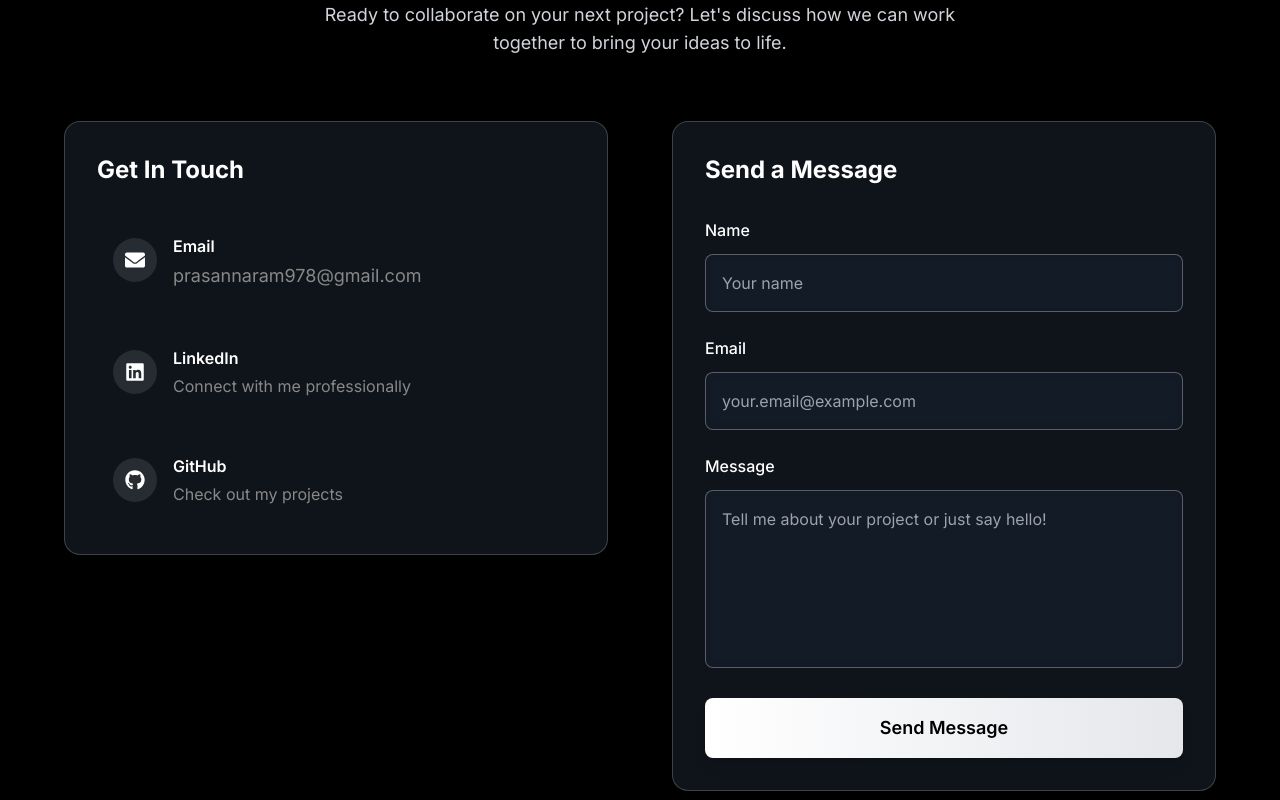
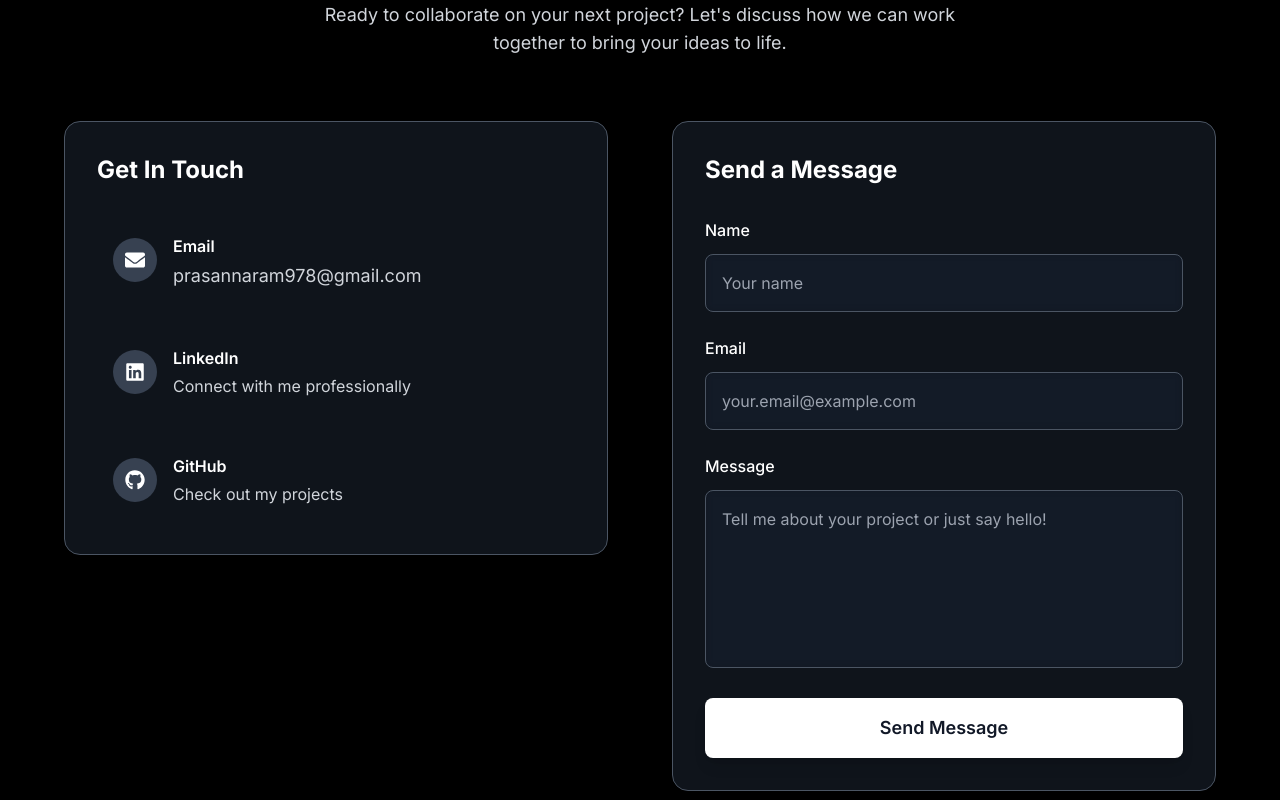
Before and after one commit to Prasannaram2k4/portfolio, a React (Create React App) app in the folder portfolio/: page / in a window 1280 px wide. Shown: the part 3680-4480 px from the top of the page. Built offline with nearby package versions, Linux system fonts and the light colour scheme.

Commit message:
Fix Contact section - replace custom colors with standard Tailwind colors to fix red text and display issues

```diff
--- a/portfolio/src/components/Contact.jsx
+++ b/portfolio/src/components/Contact.jsx
@@ -93,26 +93,26 @@ const Contact = () => {
             }}
             className="space-y-8"
           >
-            <div className="bg-light-card dark:bg-gray-800/50 backdrop-blur-sm rounded-2xl p-8 border border-light-secondary/20 dark:border-primary/20 shadow-lg">
-              <h3 className="text-2xl font-bold text-light-primary dark:text-primary mb-8">Get In Touch</h3>
+            <div className="bg-white dark:bg-gray-800/50 backdrop-blur-sm rounded-2xl p-8 border border-gray-200 dark:border-gray-600 shadow-lg">
+              <h3 className="text-2xl font-bold text-gray-900 dark:text-white mb-8">Get In Touch</h3>
 
               <div className="space-y-6">
                 <motion.div
-                  className="group flex items-start space-x-4 p-4 rounded-xl hover:bg-light-primary/5 dark:hover:bg-white/5 transition-all duration-300"
+                  className="group flex items-start space-x-4 p-4 rounded-xl hover:bg-gray-50 dark:hover:bg-white/5 transition-all duration-300"
                   whileHover={{ scale: 1.02, x: 5 }}
                 >
                   <motion.div
-                    className="text-light-primary dark:text-primary mt-1 p-3 bg-light-primary/10 dark:bg-primary/10 rounded-full group-hover:bg-light-primary/20 dark:group-hover:bg-primary/20 transition-colors"
+                    className="text-gray-900 dark:text-white mt-1 p-3 bg-gray-100 dark:bg-gray-700 rounded-full group-hover:bg-gray-200 dark:group-hover:bg-gray-600 transition-colors"
                     whileHover={{ rotate: 360 }}
                     transition={{ duration: 0.3 }}
                   >
                     <FaEnvelope size={20} />
                   </motion.div>
                   <div>
-                    <h4 className="font-semibold text-light-primary dark:text-primary mb-1">Email</h4>
+                    <h4 className="font-semibold text-gray-900 dark:text-white mb-1">Email</h4>
                     <a
                       href="mailto:prasannaram978@gmail.com"
-                      className="text-light-secondary dark:text-secondary hover:text-light-primary dark:hover:text-primary transition-colors text-lg"
+                      className="text-gray-600 dark:text-gray-300 hover:text-gray-900 dark:hover:text-white transition-colors text-lg"
                     >
                       prasannaram978@gmail.com
                     </a>
@@ -120,23 +120,23 @@ const Contact = () => {
                 </motion.div>
 
                 <motion.div
-                  className="group flex items-start space-x-4 p-4 rounded-xl hover:bg-light-primary/5 dark:hover:bg-white/5 transition-all duration-300"
+                  className="group flex items-start space-x-4 p-4 rounded-xl hover:bg-gray-50 dark:hover:bg-white/5 transition-all duration-300"
                   whileHover={{ scale: 1.02, x: 5 }}
                 >
                   <motion.div
-                    className="text-light-primary dark:text-primary mt-1 p-3 bg-light-primary/10 dark:bg-primary/10 rounded-full group-hover:bg-light-primary/20 dark:group-hover:bg-primary/20 transition-colors"
+                    className="text-gray-900 dark:text-white mt-1 p-3 bg-gray-100 dark:bg-gray-700 rounded-full group-hover:bg-gray-200 dark:group-hover:bg-gray-600 transition-colors"
                     whileHover={{ rotate: 360 }}
                     transition={{ duration: 0.3 }}
                   >
                     <FaLinkedin size={20} />
                   </motion.div>
                   <div>
-                    <h4 className="font-semibold text-light-primary dark:text-primary mb-1">LinkedIn</h4>
+                    <h4 className="font-semibold text-gray-900 dark:text-white mb-1">LinkedIn</h4>
                     <a
                       href="https://www.linkedin.com/in/prasannaram-r-r-327b09249/"
                       target="_blank"
                       rel="noopener noreferrer"
-                      className="text-light-secondary dark:text-secondary hover:text-light-primary dark:hover:text-primary transition-colors"
+                      className="text-gray-600 dark:text-gray-300 hover:text-gray-900 dark:hover:text-white transition-colors"
                     >
                       Connect with me professionally
                     </a>
@@ -144,23 +144,23 @@ const Contact = () => {
                 </motion.div>
 
                 <motion.div
-                  className="group flex items-start space-x-4 p-4 rounded-xl hover:bg-light-primary/5 dark:hover:bg-white/5 transition-all duration-300"
+                  className="group flex items-start space-x-4 p-4 rounded-xl hover:bg-gray-50 dark:hover:bg-white/5 transition-all duration-300"
                   whileHover={{ scale: 1.02, x: 5 }}
                 >
                   <motion.div
-                    className="text-light-primary dark:text-primary mt-1 p-3 bg-light-primary/10 dark:bg-primary/10 rounded-full group-hover:bg-light-primary/20 dark:group-hover:bg-primary/20 transition-colors"
+                    className="text-gray-900 dark:text-white mt-1 p-3 bg-gray-100 dark:bg-gray-700 rounded-full group-hover:bg-gray-200 dark:group-hover:bg-gray-600 transition-colors"
                     whileHover={{ rotate: 360 }}
                     transition={{ duration: 0.3 }}
                   >
                     <FaGithub size={20} />
                   </motion.div>
                   <div>
-                    <h4 className="font-semibold text-light-primary dark:text-primary mb-1">GitHub</h4>
+                    <h4 className="font-semibold text-gray-900 dark:text-white mb-1">GitHub</h4>
                     <a
                       href="https://github.com/Prasannaram2k4"
                       target="_blank"
                       rel="noopener noreferrer"
-                      className="text-light-secondary dark:text-secondary hover:text-light-primary dark:hover:text-primary transition-colors"
+                      className="text-gray-600 dark:text-gray-300 hover:text-gray-900 dark:hover:text-white transition-colors"
                     >
                       Check out my projects
                     </a>
@@ -183,22 +183,22 @@ const Contact = () => {
               x: { duration: 0.6, delay: 0.1 }
             }}
           >
-            <div className="bg-light-card dark:bg-gray-800/50 backdrop-blur-sm rounded-2xl p-8 border border-light-secondary/20 dark:border-primary/20 shadow-lg">
-              <h3 className="text-2xl font-bold text-light-primary dark:text-primary mb-8">Send a Message</h3>
+            <div className="bg-white dark:bg-gray-800/50 backdrop-blur-sm rounded-2xl p-8 border border-gray-200 dark:border-gray-600 shadow-lg">
+              <h3 className="text-2xl font-bold text-gray-900 dark:text-white mb-8">Send a Message</h3>
 
               <form onSubmit={handleSubmit} className="space-y-6">
                 <motion.div
                   whileFocus={{ scale: 1.01 }}
                   transition={{ duration: 0.2 }}
                 >
-                  <label htmlFor="name" className="block text-light-primary dark:text-primary mb-3 font-medium">Name</label>
+                  <label htmlFor="name" className="block text-gray-900 dark:text-white mb-3 font-medium">Name</label>
                   <input
                     type="text"
                     id="name"
                     name="name"
                     value={formData.name}
                     onChange={handleChange}
-                    className="w-full bg-light-card dark:bg-gray-900/50 text-light-primary dark:text-primary border border-light-secondary/30 dark:border-primary/30 rounded-lg p-4 focus:outline-none focus:border-light-primary dark:focus:border-primary focus:bg-white dark:focus:bg-gray-800/50 transition-all duration-300 backdrop-blur-sm"
+                    className="w-full bg-white dark:bg-gray-900/50 text-gray-900 dark:text-white border border-gray-300 dark:border-gray-600 rounded-lg p-4 focus:outline-none focus:border-gray-900 dark:focus:border-white focus:bg-white dark:focus:bg-gray-800/50 transition-all duration-300 backdrop-blur-sm"
                     placeholder="Your name"
                     required
                   />
@@ -208,14 +208,14 @@ const Contact = () => {
                   whileFocus={{ scale: 1.01 }}
                   transition={{ duration: 0.2 }}
                 >
-                  <label htmlFor="email" className="block text-light-primary dark:text-primary mb-3 font-medium">Email</label>
+                  <label htmlFor="email" className="block text-gray-900 dark:text-white mb-3 font-medium">Email</label>
                   <input
                     type="email"
                     id="email"
                     name="email"
                     value={formData.email}
                     onChange={handleChange}
-                    className="w-full bg-light-card dark:bg-gray-900/50 text-light-primary dark:text-primary border border-light-secondary/30 dark:border-primary/30 rounded-lg p-4 focus:outline-none focus:border-light-primary dark:focus:border-primary focus:bg-white dark:focus:bg-gray-800/50 transition-all duration-300 backdrop-blur-sm"
+                    className="w-full bg-white dark:bg-gray-900/50 text-gray-900 dark:text-white border border-gray-300 dark:border-gray-600 rounded-lg p-4 focus:outline-none focus:border-gray-900 dark:focus:border-white focus:bg-white dark:focus:bg-gray-800/50 transition-all duration-300 backdrop-blur-sm"
                     placeholder="your.email@example.com"
                     required
                   />
@@ -225,14 +225,14 @@ const Contact = () => {
                   whileFocus={{ scale: 1.01 }}
                   transition={{ duration: 0.2 }}
                 >
-                  <label htmlFor="message" className="block text-light-primary dark:text-primary mb-3 font-medium">Message</label>
+                  <label htmlFor="message" className="block text-gray-900 dark:text-white mb-3 font-medium">Message</label>
                   <textarea
                     id="message"
                     name="message"
                     value={formData.message}
                     onChange={handleChange}
                     rows="6"
-                    className="w-full bg-light-card dark:bg-gray-900/50 text-light-primary dark:text-primary border border-light-secondary/30 dark:border-primary/30 rounded-lg p-4 focus:outline-none focus:border-light-primary dark:focus:border-primary focus:bg-white dark:focus:bg-gray-800/50 transition-all duration-300 backdrop-blur-sm resize-none"
+                    className="w-full bg-white dark:bg-gray-900/50 text-gray-900 dark:text-white border border-gray-300 dark:border-gray-600 rounded-lg p-4 focus:outline-none focus:border-gray-900 dark:focus:border-white focus:bg-white dark:focus:bg-gray-800/50 transition-all duration-300 backdrop-blur-sm resize-none"
                     placeholder="Tell me about your project or just say hello!"
                     required
                   ></textarea>
@@ -244,7 +244,7 @@ const Contact = () => {
                   className={`w-full py-4 px-6 rounded-lg font-semibold text-lg transition-all duration-300 ${
                     isSubmitting
                       ? 'bg-gray-400 dark:bg-gray-600 text-gray-600 dark:text-gray-300 cursor-not-allowed'
-                      : 'bg-gradient-to-r from-light-primary to-gray-400 dark:from-primary dark:to-gray-200 text-light-bg dark:text-dark hover:from-gray-400 hover:to-light-primary dark:hover:from-gray-200 dark:hover:to-primary shadow-lg hover:shadow-xl'
+                      : 'bg-gray-900 dark:bg-white text-white dark:text-gray-900 hover:bg-gray-700 dark:hover:bg-gray-200 shadow-lg hover:shadow-xl'
                   }`}
                   whileHover={!isSubmitting ? {
                     scale: 1.02,
```
Also changed, not shown: 13 other files (tests, documents, lock files or other folders).
